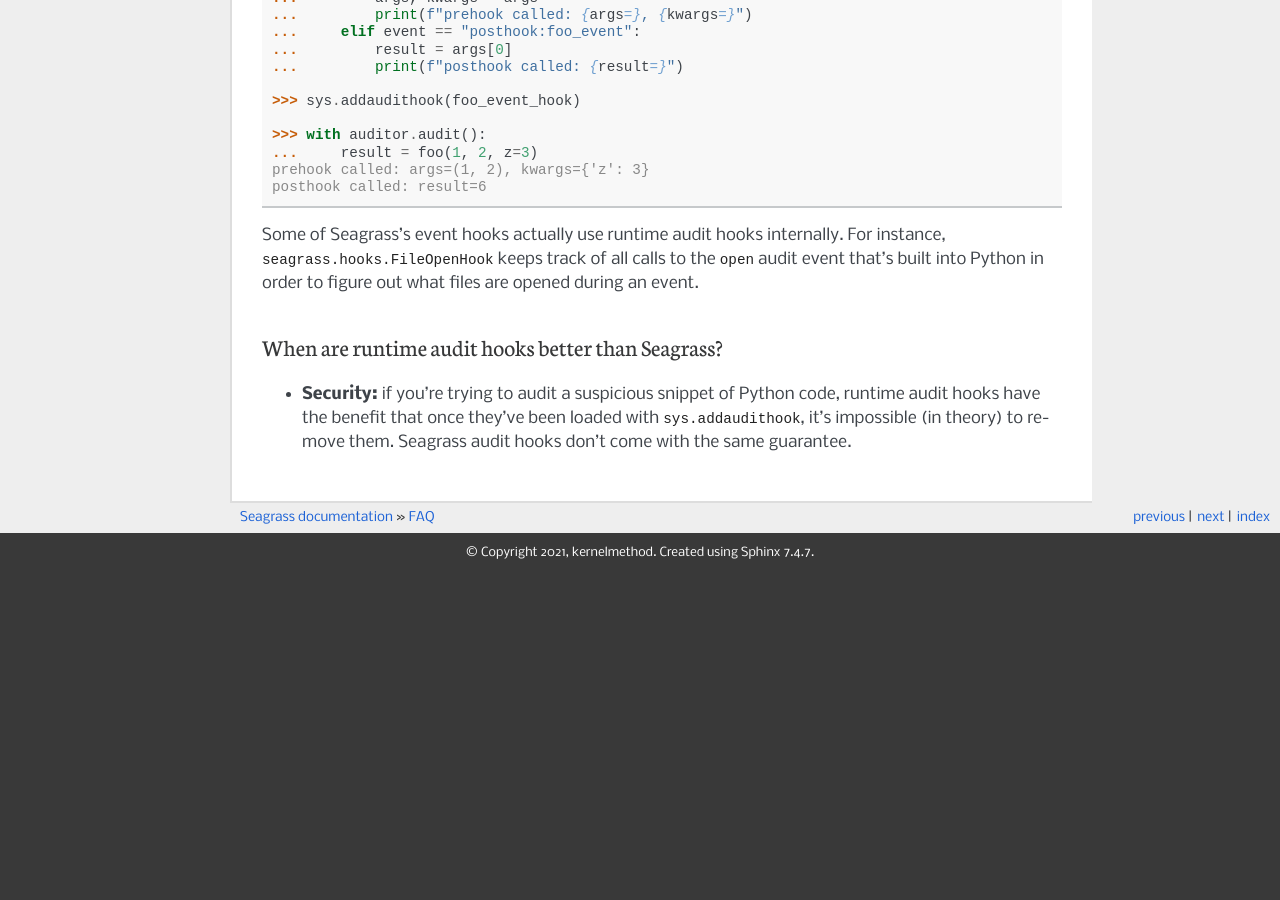
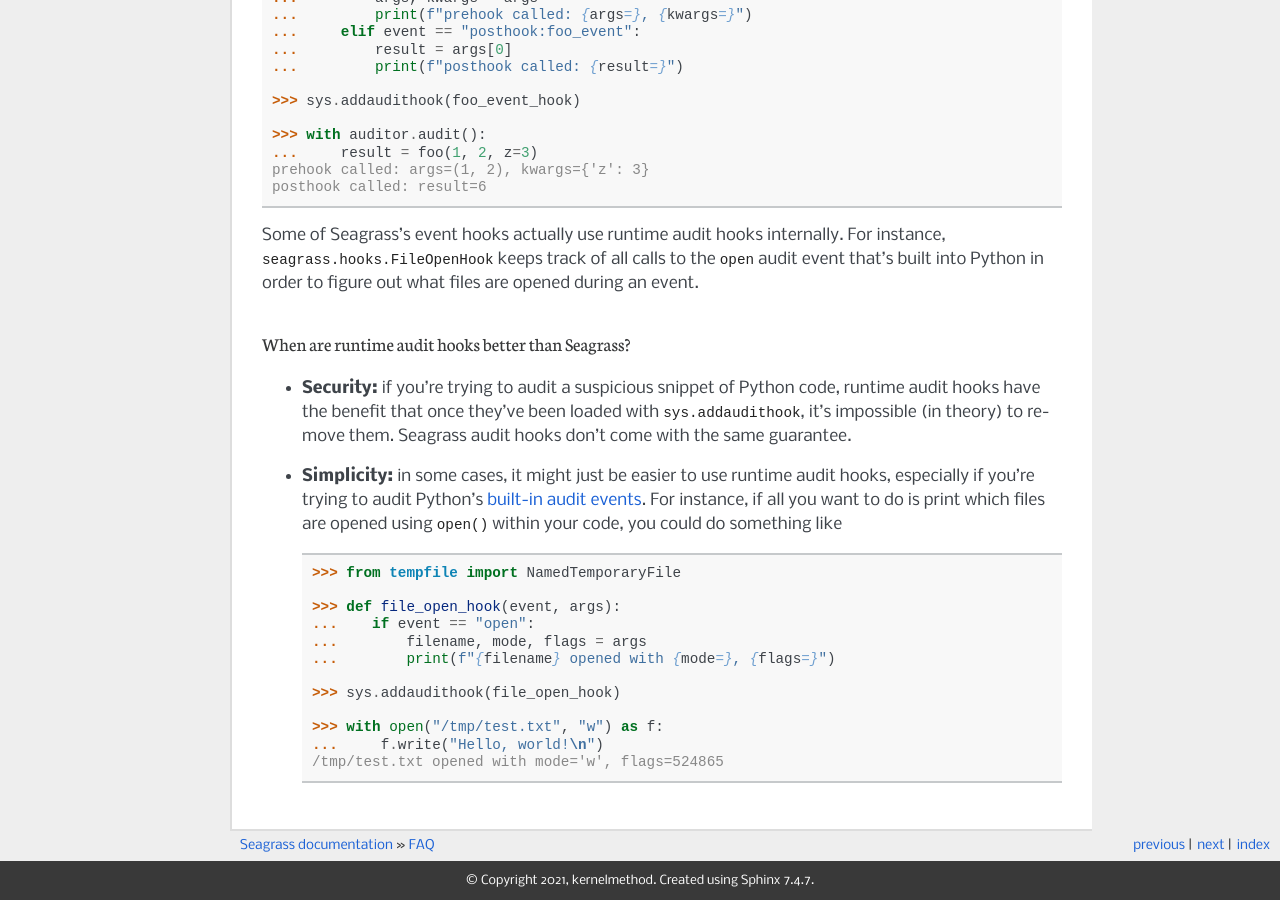
Before and after one commit to kernelmethod/Seagrass, a Sphinx documentation site: the page built from docs/source/faq.rst, in a window 1280 px wide and 900 px high, scrolled down 1309 px. Built offline with Sphinx 7.4.7, drawn with Linux system fonts in a browser that asks for light colours; before the commit the page ends 1881 px from its top, so only the background shows below that; some of the changed text lies outside the part shown.

Commit message:
Expand FAQ; fix variable reference in Auditor.wrap.
- Expand the FAQ about Seagrass vs runtime audit hooks to include
  additional information about when runtime audit hooks might be
  preferable.
- Fix reference to `label` variable in Auditor.wrap to `event_name`.

```diff
--- a/docs/source/faq.rst
+++ b/docs/source/faq.rst
@@ -100,11 +100,34 @@ are opened during an event.
 .. _PEP 578: https://www.python.org/dev/peps/pep-0578/
 .. _Bypassing Python3.8 Audit Hooks: https://daddycocoaman.dev/posts/bypassing-python38-audit-hooks-part-1/
 
---------------------------------------------------
+^^^^^^^^^^^^^^^^^^^^^^^^^^^^^^^^^^^^^^^^^^^^^^^^^^
 When are runtime audit hooks better than Seagrass?
---------------------------------------------------
+^^^^^^^^^^^^^^^^^^^^^^^^^^^^^^^^^^^^^^^^^^^^^^^^^^
 
 - **Security:** if you're trying to audit a suspicious snippet of Python code,
   runtime audit hooks have the benefit that once they've been loaded with
   ``sys.addaudithook``, it's impossible (in theory) to remove them. Seagrass
   audit hooks don't come with the same guarantee.
+
+- **Simplicity:** in some cases, it might just be easier to use runtime audit
+  hooks, especially if you're trying to audit Python's `built-in audit events`_.
+  For instance, if all you want to do is print which files are opened using
+  ``open()`` within your code, you could do something like
+
+  .. code:: python
+
+     >>> from tempfile import NamedTemporaryFile
+
+     >>> def file_open_hook(event, args):
+     ...    if event == "open":
+     ...        filename, mode, flags = args
+     ...        print(f"{filename} opened with {mode=}, {flags=}")
+
+     >>> sys.addaudithook(file_open_hook)
+
+     >>> with open("/tmp/test.txt", "w") as f:
+     ...     f.write("Hello, world!\n")
+     /tmp/test.txt opened with mode='w', flags=524865
+
+
+.. _built-in audit events: https://docs.python.org/3/library/audit_events.html
```
Also changed, not shown: 1 other file.
